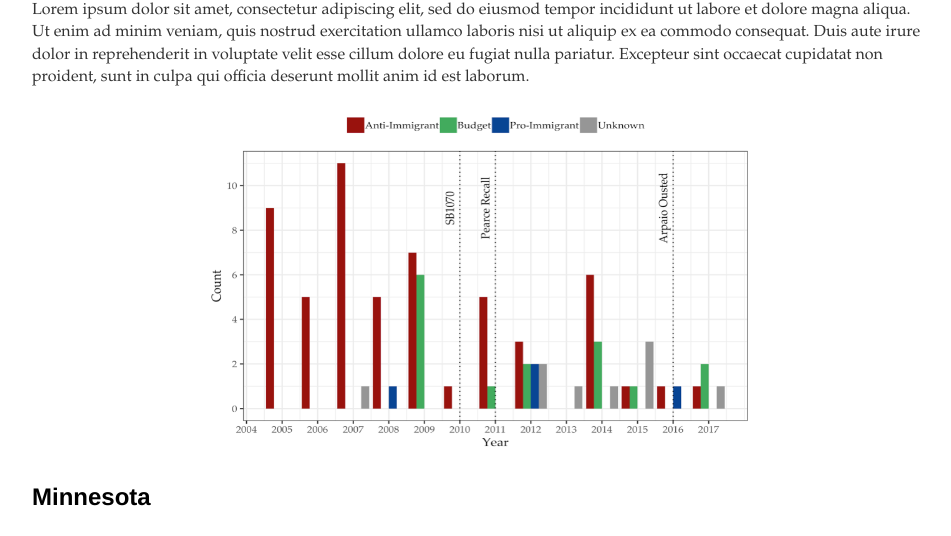
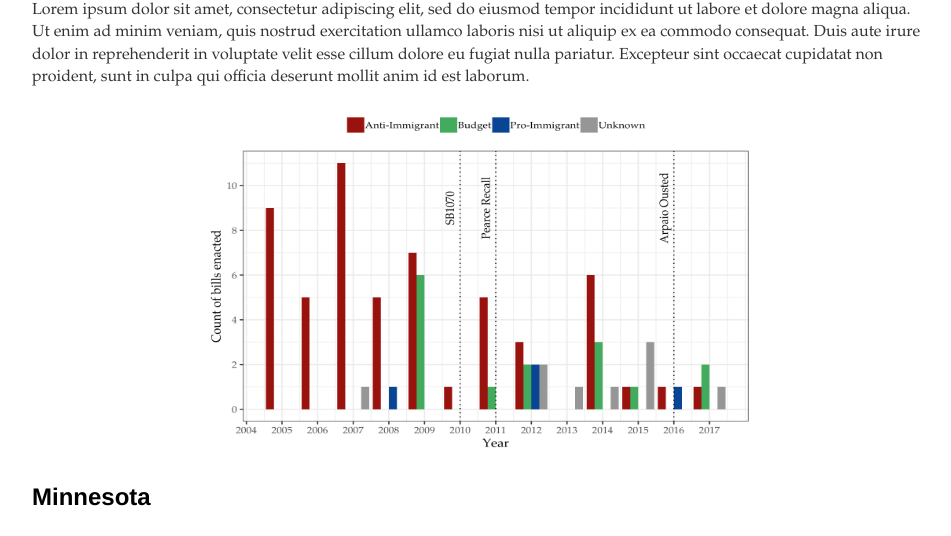
Before and after one commit to org-people-power/org-people-power.github.io, a Jekyll site: the page built from states/index.html, in a window 1280 px wide. Shown: the part 276-812 px from the top of the page, without its empty margins (160-1111 px from the left). Built offline with Jekyll 4.4.1, drawn with Linux system fonts in a browser that asks for light colours.

Commit message:
Update index.html

```diff
--- a/states/index.html
+++ b/states/index.html
@@ -9,7 +9,7 @@ title: States
 	<h3> Arizona </h3>
 	<p> Lorem ipsum dolor sit amet, consectetur adipiscing elit, sed do eiusmod tempor incididunt ut labore et dolore magna aliqua. Ut enim ad minim veniam, quis nostrud exercitation ullamco laboris nisi ut aliquip ex ea commodo consequat. Duis aute irure dolor in reprehenderit in voluptate velit esse cillum dolore eu fugiat nulla pariatur. Excepteur sint occaecat cupidatat non proident, sunt in culpa qui officia deserunt mollit anim id est laborum.</p>
 	<center>
-<img src="/images/az_leg_bills.png" alt="HTML5 Icon" style="width:550px;height:350px;">
+<img src="/images/az_timeline.png" alt="HTML5 Icon" style="width:550px;height:350px;">
 	</center>
 
 	<h3> Minnesota </h3>
```
